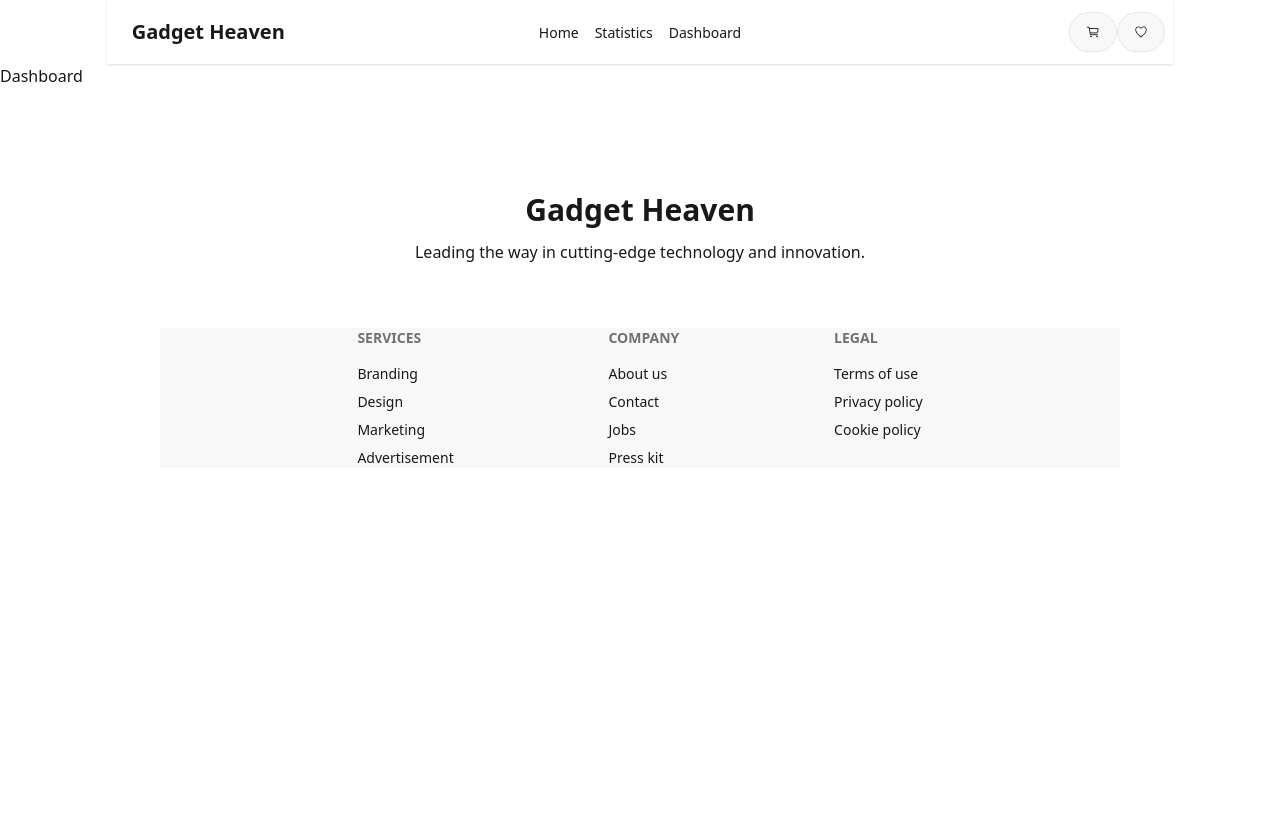
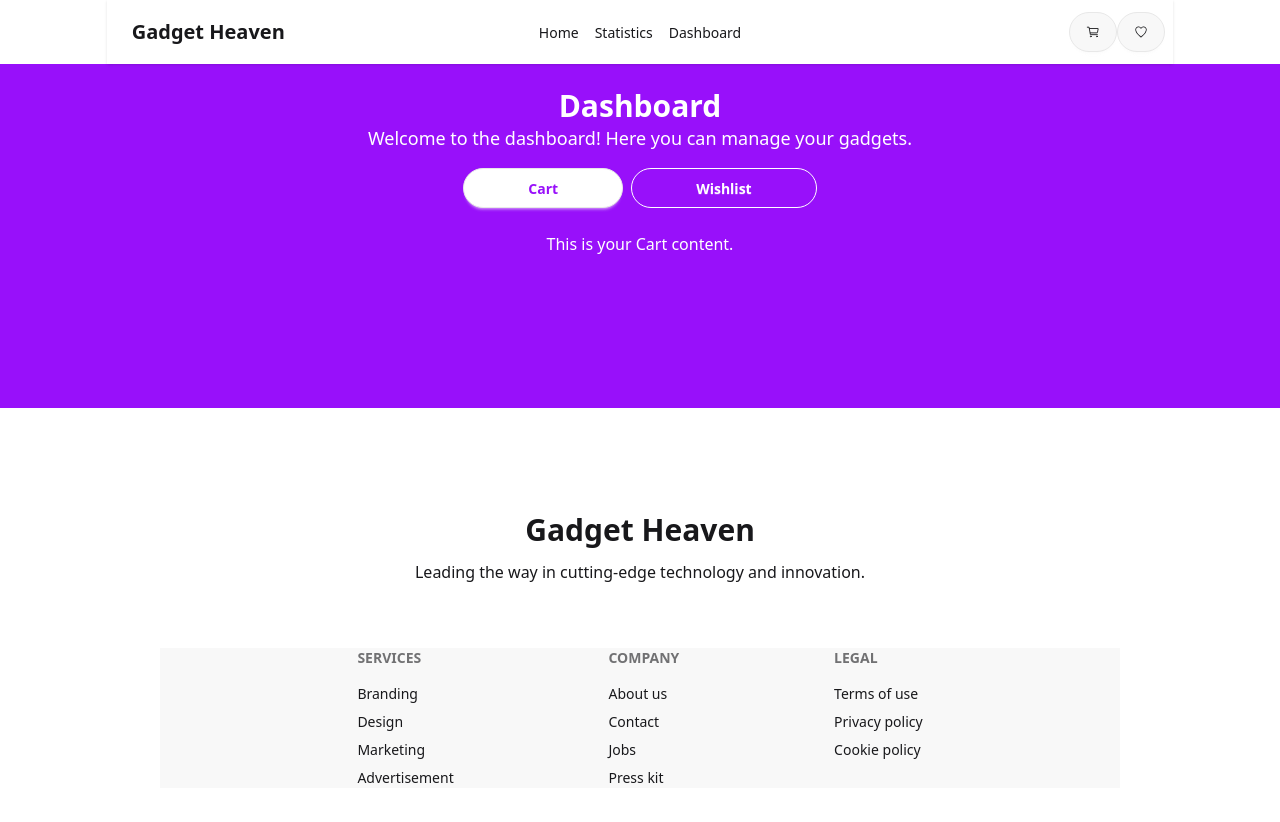
Before and after one commit to Nijam-Uddin-Qudraty/Gadget-Store, a React (Vite) app: page /dashboard in a window 1280 px wide. Shown: the top 822 px of the page. Before the commit the page ends 800 px from the top, so only its background shows below. Built offline with nearby package versions, Linux system fonts and the light colour scheme.

Commit message:
css: dashboard body created

```diff
--- /dev/null
+++ b/src/Components/Dashboard/Dashboard.jsx
@@ -0,0 +1,48 @@
+import React, { useState } from 'react';
+
+const Dashboard = () => {
+    const [activeTab, setActiveTab] = useState('cart');
+
+    return (
+        <>
+            <div className='w-full h-[344px] bg-purple-600 text-white p-6 text-center'>
+                <h1 className='text-3xl font-bold'>Dashboard</h1>
+                <p className='text-lg'>
+                    Welcome to the dashboard! Here you can manage your gadgets.
+                </p>
+
+                {/* Tabs */}
+                <div className="tabs justify-center mt-4 gap-2">
+                    <button
+                        onClick={() => setActiveTab('cart')}
+                        className={`btn rounded-4xl px-16 ${
+                            activeTab === 'cart'
+                                ? 'bg-white text-purple-600'
+                                : 'btn-outline text-white'
+                        }`}
+                    >
+                        Cart
+                    </button>
+                    <button
+                        onClick={() => setActiveTab('wishlist')}
+                        className={`btn rounded-4xl px-16 ${
+                            activeTab === 'wishlist'
+                                ? 'bg-white text-purple-600'
+                                : 'btn-outline text-white'
+                        }`}
+                    >
+                        Wishlist
+                    </button>
+                </div>
+
+                {/* Tab content */}
+                <div className="mt-6 text-white">
+                    {activeTab === 'cart' && <p>This is your Cart content.</p>}
+                    {activeTab === 'wishlist' && <p>This is your Wishlist content.</p>}
+                </div>
+            </div>
+        </>
+    );
+};
+
+export default Dashboard;
--- a/src/Components/Gadget_details/Gadget_details.jsx
+++ b/src/Components/Gadget_details/Gadget_details.jsx
@@ -17,7 +17,15 @@ const Gadget_details = () => {
   }
 
   return (
-    <div className="max-w-4xl mx-auto p-6 bg-white shadow-lg rounded-lg flex flex-col md:flex-row gap-6">
+    <>
+      {/* detal page info */}
+      <div className='w-full h-[463px] bg-primary text-white p-6 text-center'>
+        <h1 className='text-3xl font-bold'>Product Details</h1>
+        <p> Explore the latest gadgets that will take your experience to the next level. From smart devices to the coolest accessories, we have it all!
+        </p>
+      </div>
+       {/* Gadget details component */}
+       <div className="max-w-4xl mx-auto p-6 bg-white shadow-lg rounded-lg flex flex-col md:flex-row gap-6">
       <div className="md:w-1/2">
         <img src={gadget.image} alt={gadget.title} className="w-full h-auto rounded" />
       </div>
@@ -51,6 +59,7 @@ const Gadget_details = () => {
         <button className="bg-purple-600 text-white px-4 py-2 rounded hover:bg-purple-700 transition">Add To Cart</button>
       </div>
     </div>
+    </>
   );
 };
 
--- a/src/index.css
+++ b/src/index.css
@@ -1,6 +1,6 @@
 @import "tailwindcss";
 @plugin "daisyui";
 :root{
-    --color-primary:  rgb(149, 56, 226);
-    --color-secondary:   rgb(48, 156, 8);
+    --color-primary:  #9810fa;
+    --color-secondary:   #309c08;
 }
--- a/src/main.jsx
+++ b/src/main.jsx
@@ -9,6 +9,7 @@ import Home from './Components/Home/Home.jsx';
 
 import ErrorPage from './ErrorPage.jsx';
 import Gadget_details from './Components/Gadget_details/Gadget_details.jsx';
+import Dashboard from './Components/Dashboard/Dashboard.jsx';
 const router = createBrowserRouter([
   {
     path: "/",
@@ -29,7 +30,7 @@ const router = createBrowserRouter([
       // },
       {
         path: "/dashboard",
-        element: <h1>Dashboard</h1>
+        element: <Dashboard />,
       },
       {
         path: "/stats",
```
